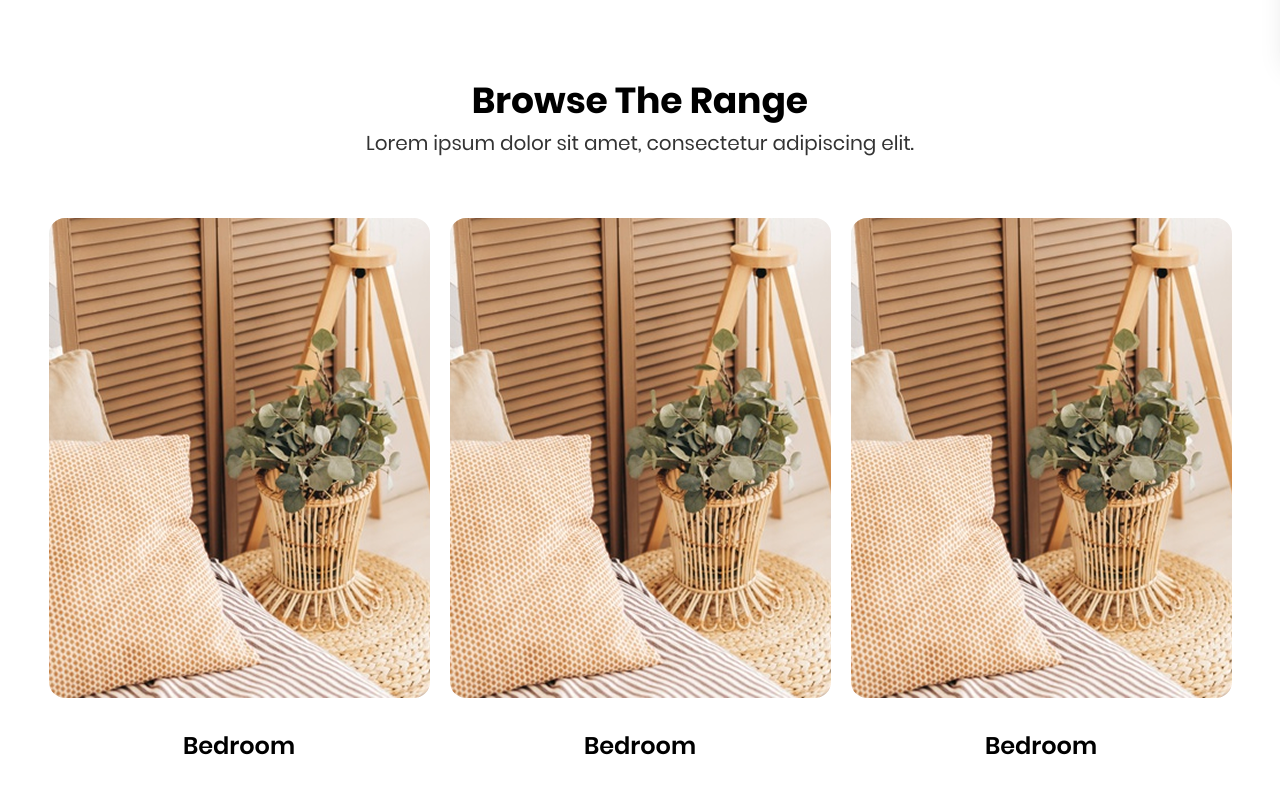
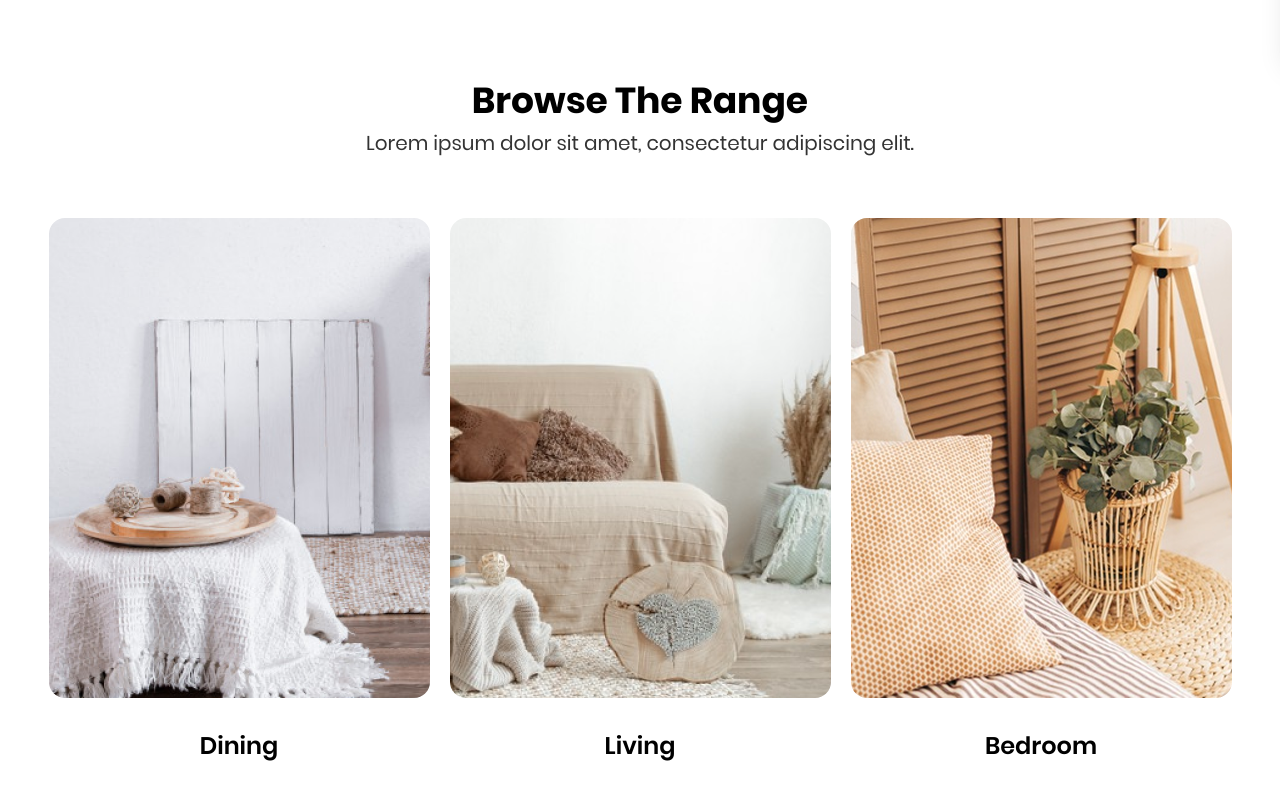
Before and after one commit to devadib/ecommerce-website, a website: page pages/index.html in a window 1280 px wide. Shown: the part 746-1546 px from the top of the page. Drawn offline with nearby package versions, Linux system fonts and the light colour scheme; files whose address does not match are found by name; a web font is replaced by a local one.

Commit message:
fix some conflict with figma design

```diff
--- a/pages/index.html
+++ b/pages/index.html
@@ -351,11 +351,11 @@
               <div class="rounded-2xl overflow-hidden">
                 <img
                   class="object-cover"
-                  src="../assets/images/pictures/image 101.png"
+                  src="../assets/images/pictures/Mask Group.png"
                   alt=""
                 />
               </div>
-              <p class="font-poppins_semibold text-2xl">Bedroom</p>
+              <p class="font-poppins_semibold text-2xl">Dining</p>
             </div>
             <div
               data-aos="fade-up"
@@ -365,11 +365,11 @@
               <div class="rounded-2xl overflow-hidden">
                 <img
                   class="object-cover"
-                  src="../assets/images/pictures/image 101.png"
+                  src="../assets/images/pictures/Image-living room.png"
                   alt=""
                 />
               </div>
-              <p class="font-poppins_semibold text-2xl">Bedroom</p>
+              <p class="font-poppins_semibold text-2xl">Living</p>
             </div>
             <div
               data-aos="fade-up"
```
